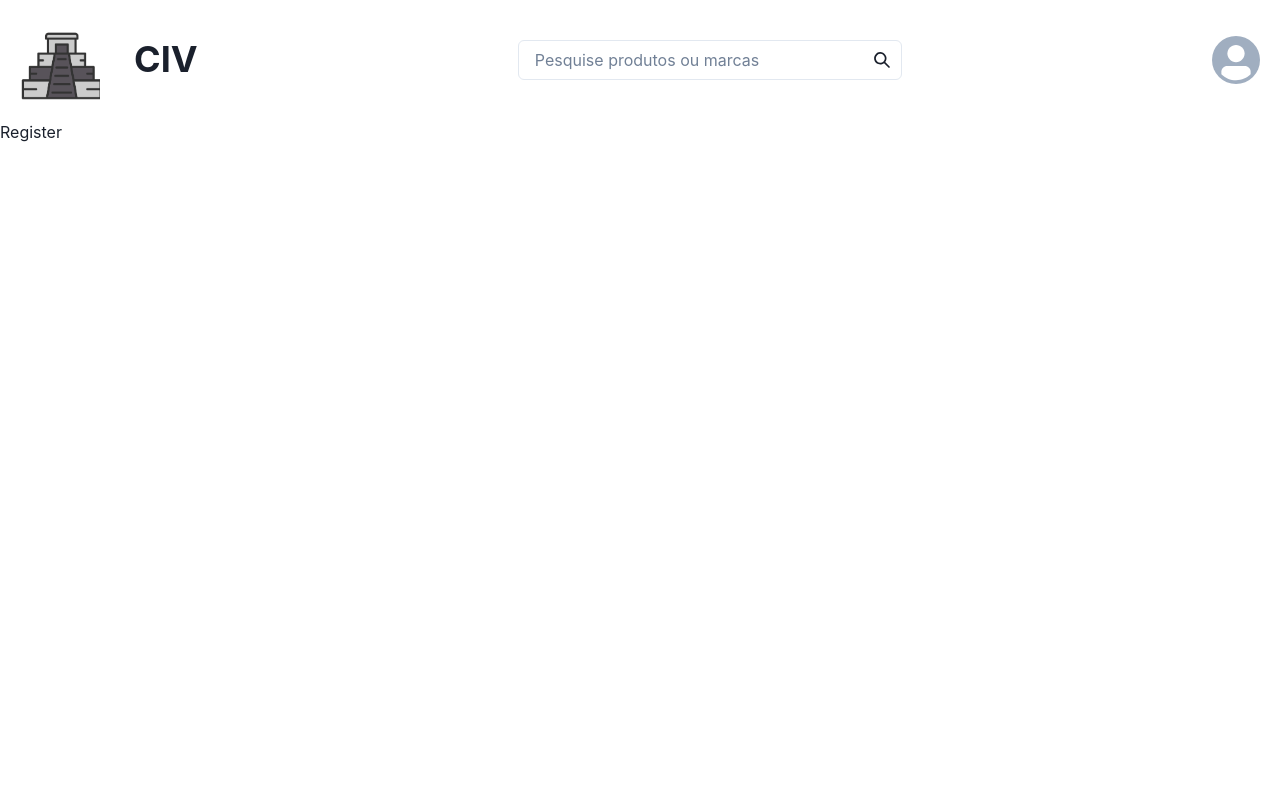
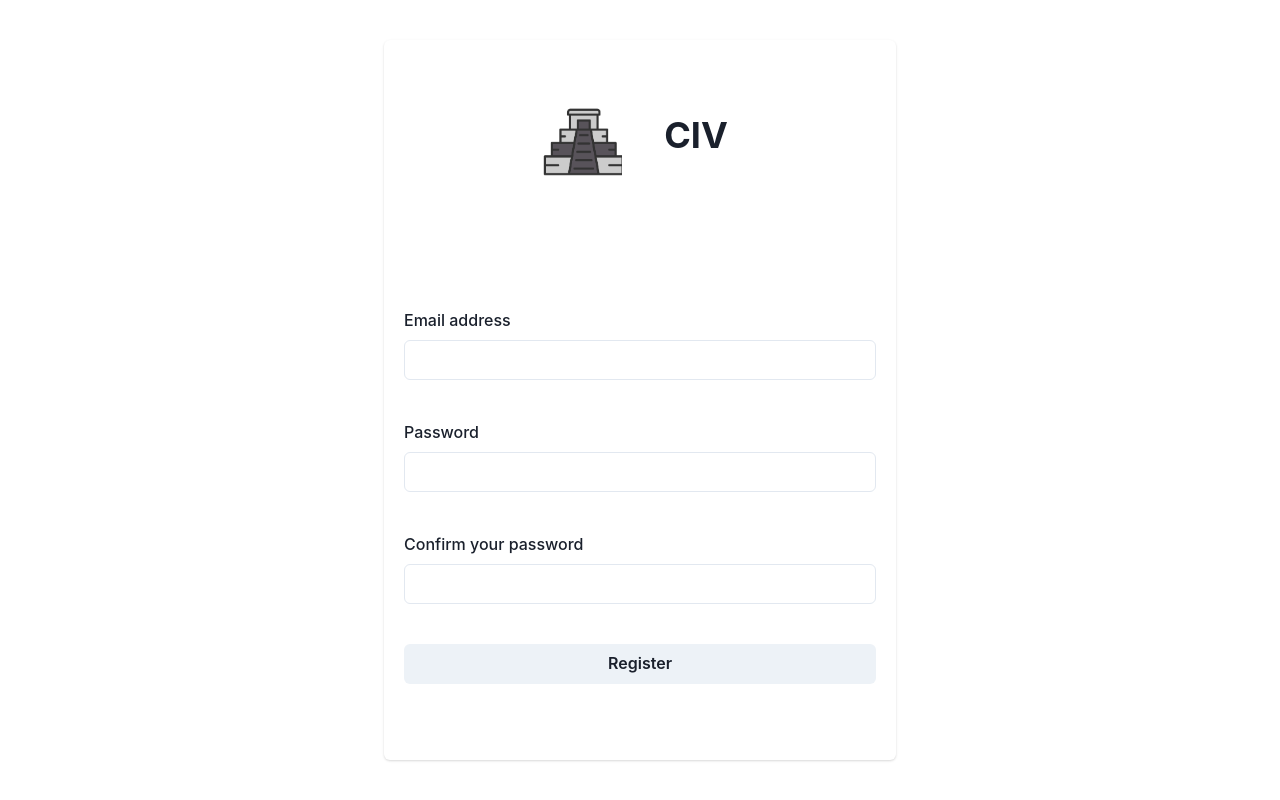
Before and after one commit to cirofalsarella/Online-Store, a React (Create React App) app in the folder App/: page /register in a window 1280 px wide. Built offline with nearby package versions, Linux system fonts and the light colour scheme.

Commit message:
Feat: Register page structure

```diff
--- a/App/src/pages/web/register/register.js
+++ b/App/src/pages/web/register/register.js
@@ -1,6 +1,85 @@
+import { headerContext } from "../../../App"
+import { useContext, useState } from "react";
+import { useNavigate } from "react-router-dom";
+
+import { Card, Flex, Image, Heading, Input, Button, FormControl, FormLabel, FormErrorMessage, fadeConfig } from "@chakra-ui/react";
+
+import ImagemLogo from "../../../assets/logo.png"
+
+const delay = ms => new Promise(
+  resolve => setTimeout(resolve, ms)
+);
+
+
 const Register = () => {
+  const navigate = useNavigate();
+
+  const setHeaderDisplay = useContext(headerContext)
+  setHeaderDisplay(false)
+
+  const [isLoading, setLoading] = useState(false)
+
+
+  const [email, setEmail] = useState("")
+  // const [onUseEmail, setonUseEmail] = useState(false)
+
+
+  const [password, setPassword] = useState("")
+  const [passwordConfirmation, setPasswordConfirmation] = useState("")
+  const [passwordDifferent, setPasswordDifferent] = useState(false)
+
+  const handleRegistration = async event => {
+    setLoading(true)
+    await delay(1000);
+
+    if (password === passwordConfirmation){
+      setPasswordDifferent(false)
+        // Check if email is already on use
+        // Register account && redirect
+        return navigate("/")
+
+    } else {
+      setPasswordDifferent(true)
+    }
+
+    setLoading(false)
+  }
+
+
   return (
-    <div>Register</div>
+    <Flex justify={"center"} align={"center"} height="100vh">
+      <Card
+        height={"90vh"} width={"40vw"}
+        direction={"column"} justify={"space-around"}
+      >
+        <Flex align={"center"} justify={"center"} gap={8}>
+          <Image src={ImagemLogo} objectFit={'cover'} boxSize={"10vh"}/>
+          <Heading padding={"10px"}>CIV</Heading>
+        </Flex>
+
+
+        <Flex direction={"column"} gap={10} margin={"20px"}>
+          <FormControl>
+            <FormLabel>Email address</FormLabel>
+            <Input type='email' value={email} onChange={ e => setEmail(e.target.value) }/>
+          </FormControl>
+
+          <FormControl>
+            <FormLabel>Password</FormLabel>
+            <Input value={password} onChange={ e => setPassword(e.target.value) } />
+          </FormControl>
+
+          <FormControl isInvalid={passwordDifferent}>
+            <FormLabel>Confirm your password</FormLabel>
+            <Input value={passwordConfirmation} onChange={ e => setPasswordConfirmation(e.target.value) } />
+            <FormErrorMessage>The passwords does not match.</FormErrorMessage>
+          </FormControl>
+
+          <Button isLoading={isLoading} loadingText='Loading' onClick={handleRegistration}>Register</Button>
+        </Flex>
+
+      </Card>
+    </Flex>
     );
 }
 
```
